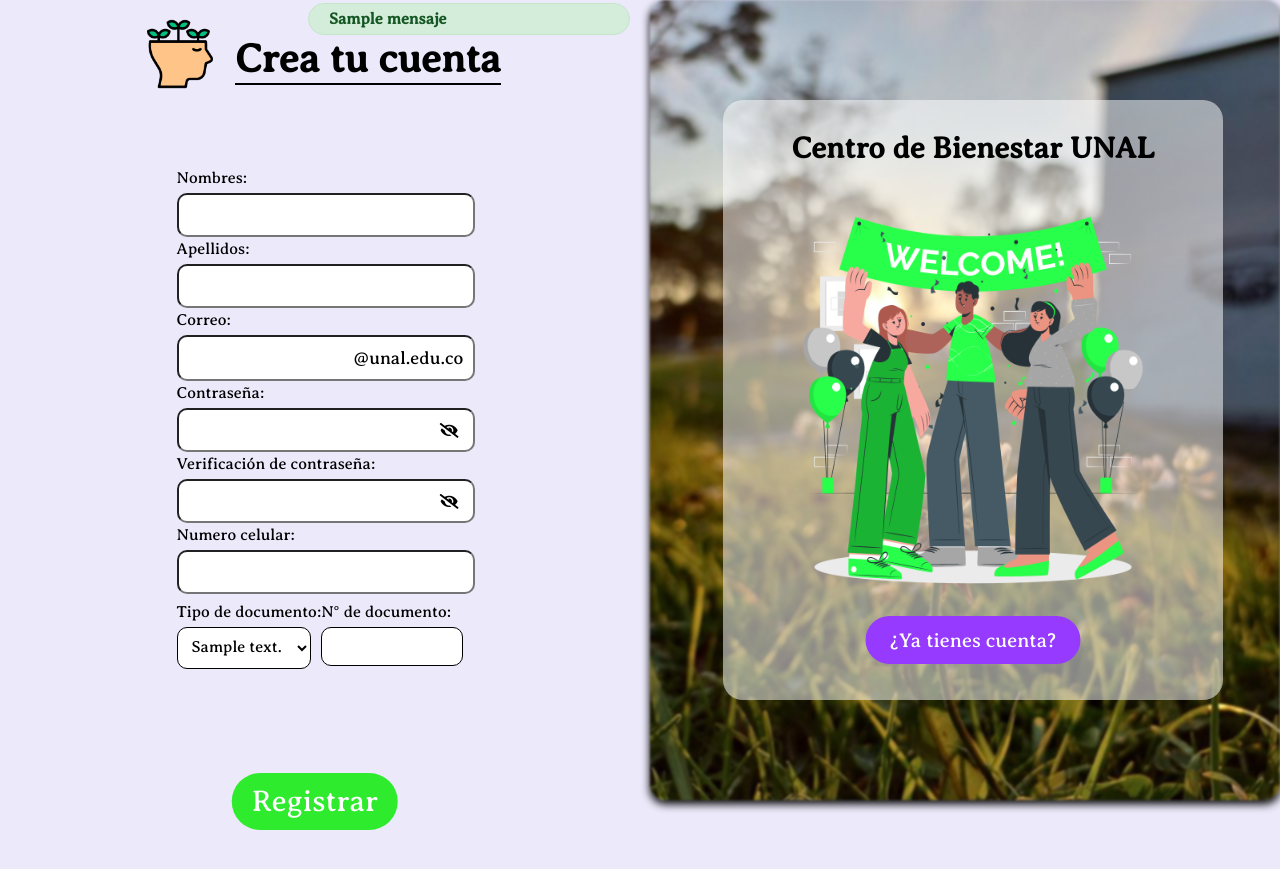
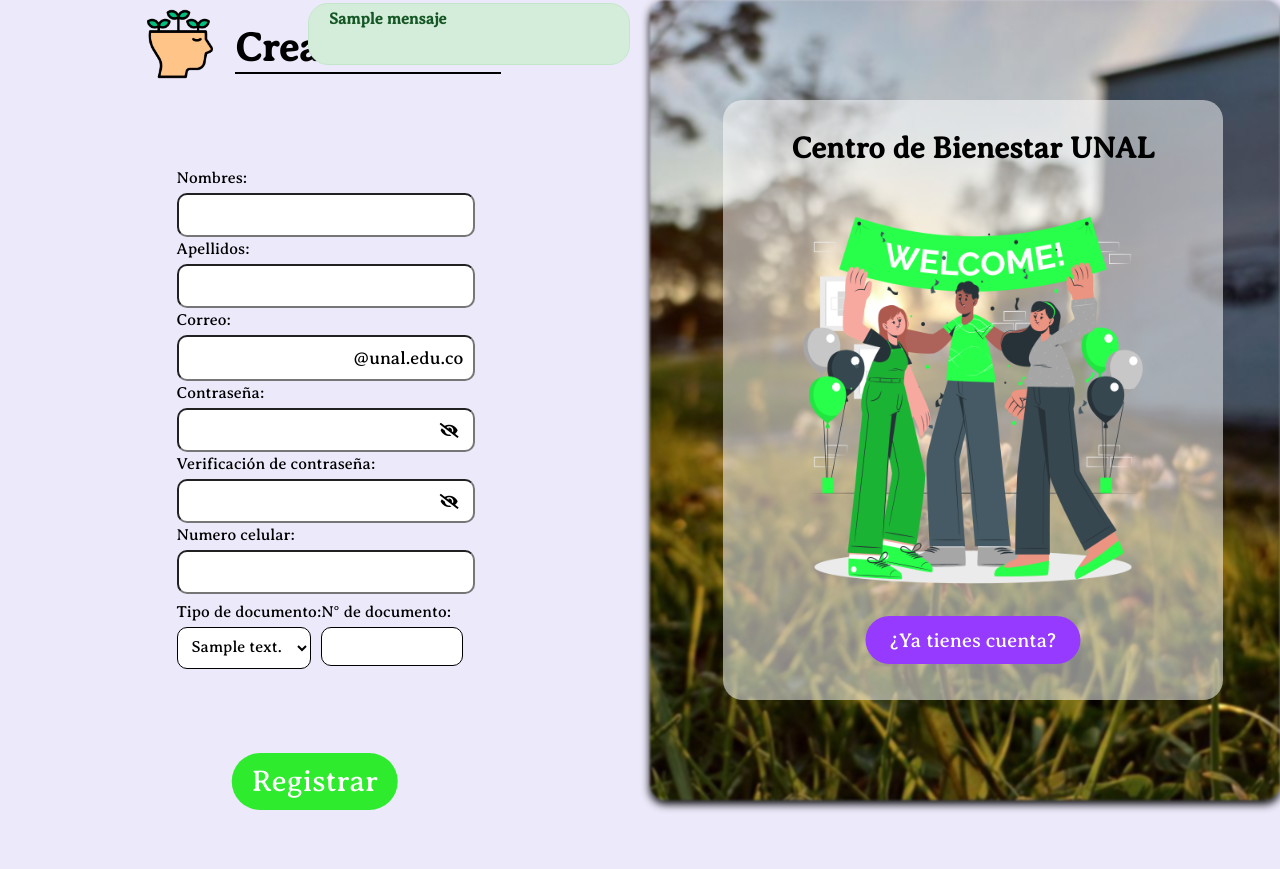
Before and after one commit to ACorduz/zenUN, a Django app: template usuarios/templates/RegisterPage.html in a window 1280 px wide. Before the commit the page ends 830 px from the top, so only its background shows below. Run offline with Django 5.2, Linux system fonts and the light colour scheme; the template is opened without the code that fills it: most values are stand-ins (such as "Sample title", 1, 10 or a date in 2020).

Commit message:
Correciones interfaces

```diff
--- a/usuarios/static/OTP.css
+++ b/usuarios/static/OTP.css
@@ -75,3 +75,9 @@
     box-sizing: border-box;
     width: 50%;
 }
+.mensajeBackend {
+    position: absolute;
+    top: 220px;
+    left: 550px;
+    z-index: 9999;
+}
--- a/usuarios/static/RegisterPage.css
+++ b/usuarios/static/RegisterPage.css
@@ -44,7 +44,7 @@
 
 .form-title-container {
     position: fixed;
-    top: 0.1%;
+    top: -10px;
     left: 140px;
     right: 0;
     display: flex;
@@ -79,7 +79,7 @@
     color: #155724;
     border: 1px solid #c3e6cb;
     border-radius: 20px;
-    max-height: 30px;
+    max-height: 60px;
     max-width: 320px;
     margin-bottom: 10px;
 }
@@ -137,7 +137,7 @@
     border: none;
     cursor: pointer;
     position: absolute;
-    bottom: 10px;
+    bottom: 30px;
     left: 47%;
     transform: translateX(-50%);
     border-radius: 30px;
```
Also changed, not shown: zenUN/settings.py (+7 -7 lines).
